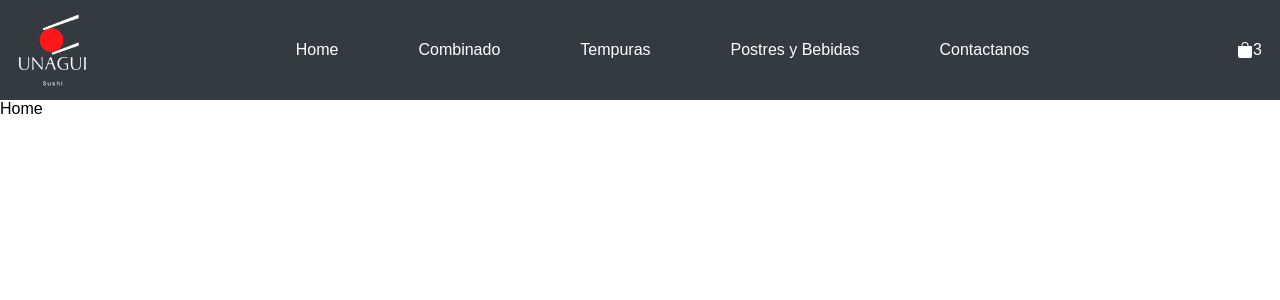
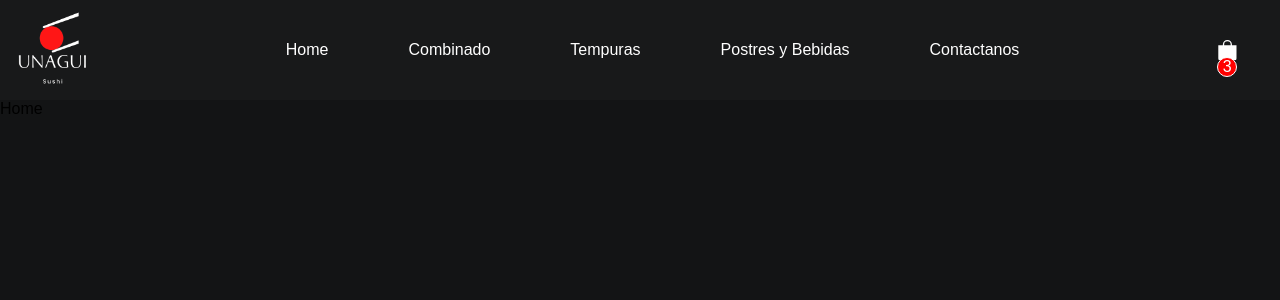
Before and after one commit to Danisole/finalcoder, a React (Create React App) app: page / in a window 1280 px wide. Shown: the top 300 px of the page. Built offline with nearby package versions, Linux system fonts and the light colour scheme.

Commit message:
stilando y rutas

```diff
--- a/src/App.js
+++ b/src/App.js
@@ -1,6 +1,7 @@
 import ItemListContainer from "./components/ItemListContainer";
 import NavBar from "./components/Navbar/NavBar";
 import { BrowserRouter } from 'react-router-dom'
+
 
 
 function App() {
@@ -11,6 +12,7 @@ function App() {
     <BrowserRouter>
       <NavBar/>
       <ItemListContainer/>
+
     </BrowserRouter>
 
     </>
--- a/src/GlobalStyles.js
+++ b/src/GlobalStyles.js
@@ -1,14 +1,18 @@
 import styled, { createGlobalStyle } from "styled-components";
 
 export const GlobalStyle = createGlobalStyle`
+
+@import url('https://fonts.googleapis.com/css2?family=Rubik&display=swap');
 *{
     margin: 0;
     padding: 0;
     box-sizing: border-box;
-    font-family: "Monserrat", sans-serif;
+    font-family: 'Rubik', sans-serif;
 }
 
 body{
     overflow-x: hidden ;
+    background-color: #131415;
+
 }
 `
--- a/src/components/ItemListContainer.js
+++ b/src/components/ItemListContainer.js
@@ -1,28 +1,67 @@
-import React from 'react'
+import React, { useState, useEffect } from 'react'
 import { Routes, Route } from "react-router-dom";
+
+
+
+const productosIniciales = [
+  {id:1, nombre:"campera", categoria:"producto"},
+  {id:2, nombre:"remera", categoria:"producto"}
+]
+
 
 const ItemListContainer = () => {
 
+  const [item, setItem] = useState([])
+
+
+    useEffect(()=>{
+
+      console.log("aca pido los productos despues de mostrar el cargando asi el usuario sabe q tiene q esperar")
+
+      let simulacionPedido = new Promise((res)=>{
+
+        setTimeout(()=>{
+          res(productosIniciales)
+        },2000)
+      })
+
+      simulacionPedido
+
+      .then((respuesta)=>{
+          setItem(respuesta)
+      })
+
+      .catch((error)=>{
+          console.log("error")
+      })
+    })
+
+
+
   return (
+    <>
+
     <Routes>
 
-      <Route path='/' element={<p>Home</p>} />
+                <Route path='/' element={<p>Home</p>} />
 
-      <Route path='/combinado' element={<p>Combinado</p>} />
 
-      <Route path='/tempuras' element={<p>Tempuras</p>} />
 
-      <Route path='/postres&bebidas' element={<p>Postres y Bebidas</p>} />
+                <Route path='/tempuras' element={<p>Tempuras</p>} />
 
-      <Route path='/contacto' element={<p>Contactanos</p>} />
+                <Route path='/postres&bebidas' element={<p>Postres y Bebidas</p>} />
+
+
+
+                <Route path='*' element={<p>404</p>} />
 
     </Routes>
 
+    {/* <div>
+      {item.length == 0 ? <h1>Cargando...</h1> : <ItemList item={item}/>}
+    </div> */}
 
-
-
-
-
+    </>
   )
 }
 
--- a/src/components/Navbar/CartWidget.js
+++ b/src/components/Navbar/CartWidget.js
@@ -1,11 +1,17 @@
 import { BsFillBagFill } from "react-icons/bs";
 import React from 'react'
+import  {LogoCart}  from "./NavBar.elements"
+
 
 const CartWidget = () => {
+
   return (
-    <>
-        <BsFillBagFill /><span>3</span>
-    </>
+
+      <LogoCart>
+        <BsFillBagFill />
+        <span>3</span>
+      </LogoCart>
+
   )
 }
 
--- a/src/components/Navbar/NavBar.elements.js
+++ b/src/components/Navbar/NavBar.elements.js
@@ -4,7 +4,7 @@ export const Container = styled.div`
     width: 100%;
     height: 100px;
     padding: 5px 10px;
-    background-color: #343a40;
+    background-color: #18191a;
 `
 export const Wrapper = styled.div`
     width: 100%;
@@ -74,11 +74,27 @@ export const MenuItemLink = styled.a`
 `
 
 export const LogoCart = styled.div`
-    margin-right: 0.5rem;
+    position: relative;
+    font-size: 1.3rem;
+    margin-right: 1rem;
     display: flex;
     align-items: center;
     color: white;
     cursor: pointer;
+
+
+    span{
+        position: absolute;
+        background-color: red;
+        height: 20px;
+        width: 20px;
+        text-align: center;
+        border-radius: 1rem;
+        border: 1px solid white;
+        top: 17px;
+        color: white;
+        font-size: 1rem;
+    }
 `
 export const MobilIcon = styled.div`
     display: none;
--- a/src/components/Navbar/NavBar.js
+++ b/src/components/Navbar/NavBar.js
@@ -15,7 +15,10 @@ const NavBar = () => {
     <Container>
         <Wrapper>
             <LogoContainer>
-                <img src={logoAppBar} alt='logoSushi' style={{ width: 70, height:"auto" }} />
+                <Link to="/">
+                    <img src={logoAppBar} alt='logoSushi' style={{ width: 70, height:"auto" }} />
+
+                </Link>
             </LogoContainer>
 
             <MobilIcon onClick={()=>setShowMobileMenu(!showMobileMenu)}>
@@ -27,9 +30,10 @@ const NavBar = () => {
 
                 {PAGES.map((page)=>(
                     <MenuItem>
-                    <MenuItemLink>
-                        <Link to={page.to} style={{ color: "white", textDecoration: "none"}}>{page.link}</Link>
-                    </MenuItemLink>
+                    <Link to={page.to} style={{ textDecoration: "none"}}>
+                        <MenuItemLink>{page.link}</MenuItemLink>
+                    </Link>
+
                 </MenuItem>)
                 )}
 
```
